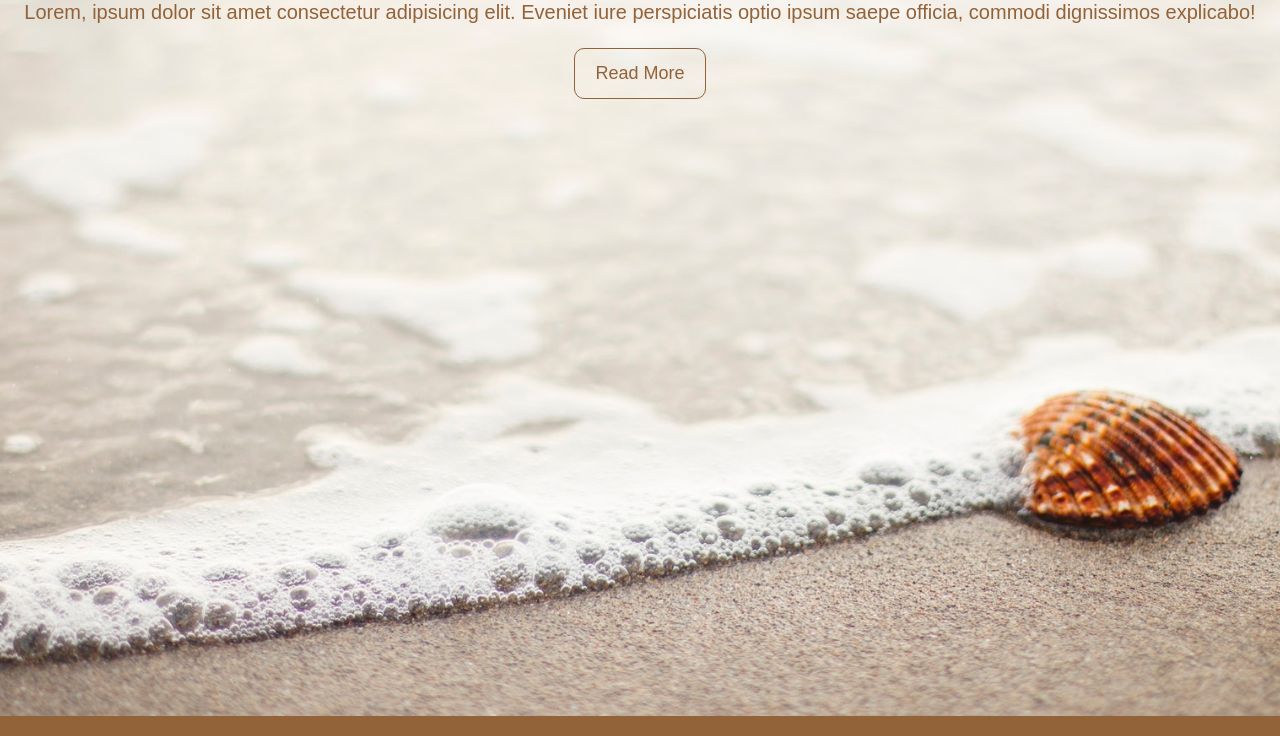
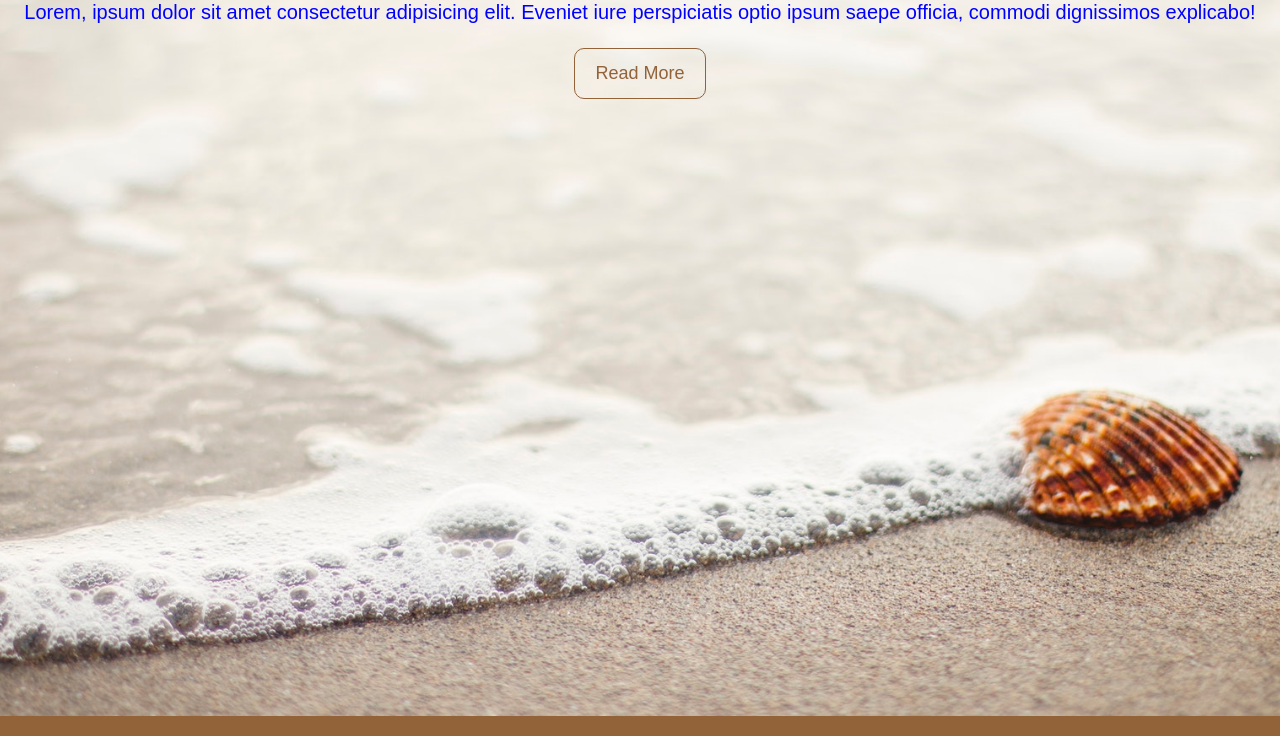
Before and after one commit to Milihano/project1beach, a plain HTML site: page index.html in a window 1280 px wide. Shown: the part 364-1100 px from the top of the page. Drawn offline with Linux system fonts and the light colour scheme.

Commit message:
color change in line 23

```diff
--- a/css/styles.css
+++ b/css/styles.css
@@ -20,7 +20,7 @@ h1 {
 }
 
 section > p {
-    color: #926239;
+    color: blue;
     font-size: 20px;
     font-family: Arial, Helvetica, sans-serif;
 }
```
